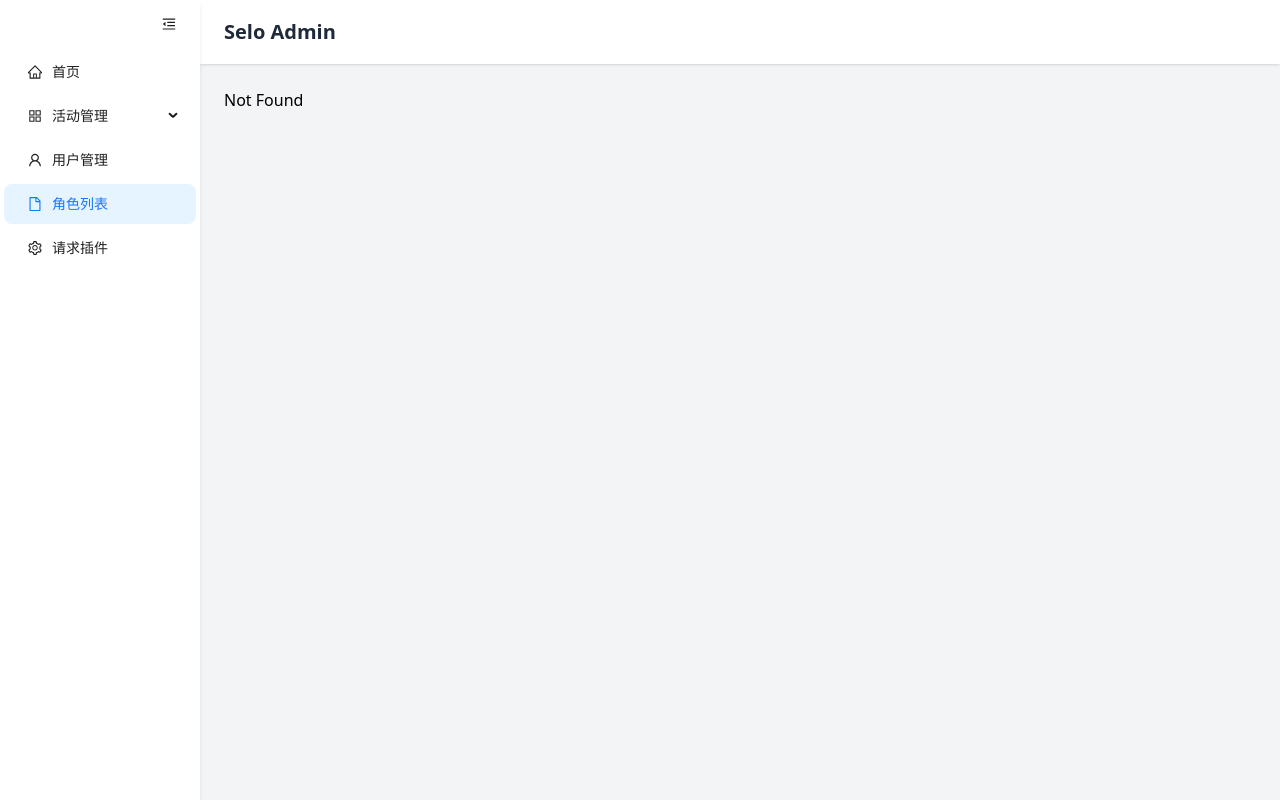
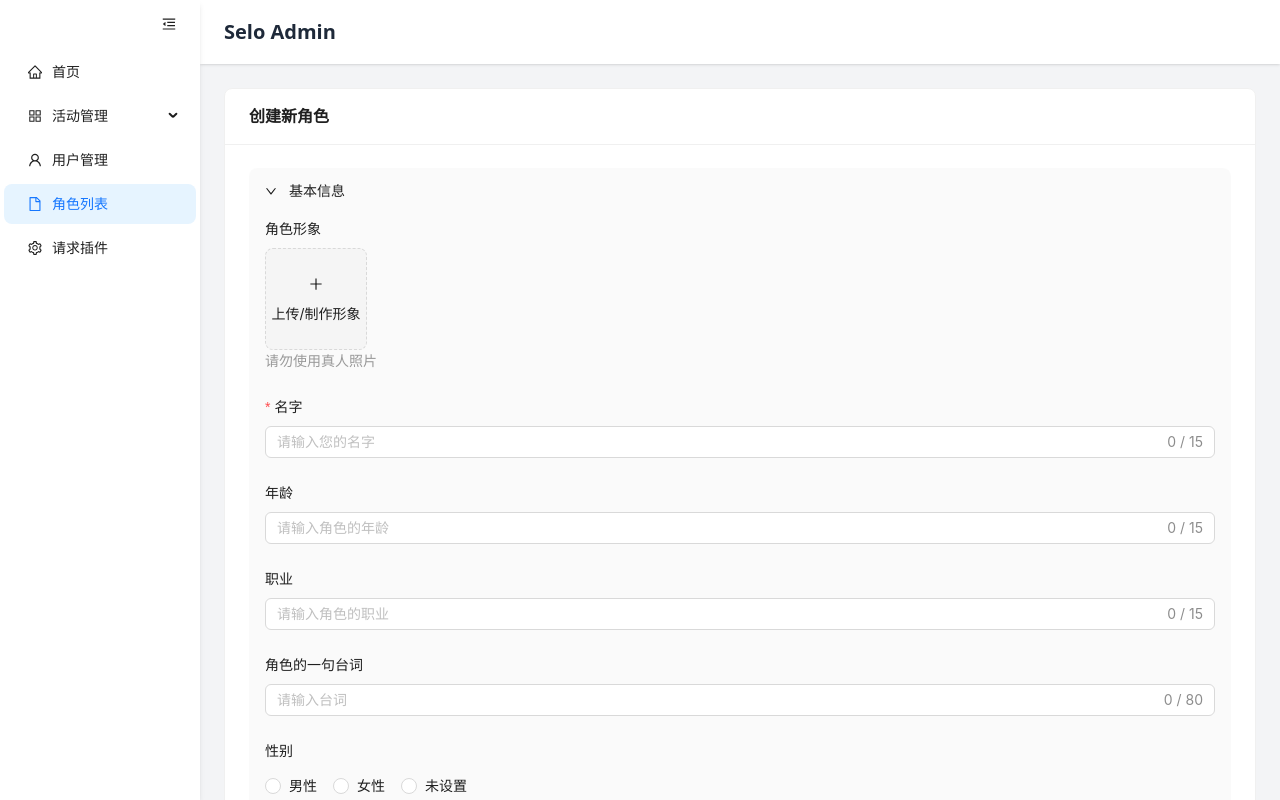
Before and after one commit to zhangxinGithub/selo-admin, a React (Vite) app: page /roles/create-role in a window 1280 px wide. Before the commit this address had no page. Built offline with nearby package versions, Linux system fonts and the light colour scheme.

Commit message:
新增角色创建页面及相关路由；优化角色列表API；调整角色路由组件的加载状态

```diff
--- a/src/api/roles.js
+++ b/src/api/roles.js
@@ -10,5 +10,9 @@ import ajax from "@/ajax/index.js";
  * @returns {Promise<Object>} - 返回角色列表和分页信息
  */
 export const getAllRoleListPage = async (params = {}) => {
-	return await ajax("/app/customRole/allRoleListPage", "POST", params);
+  return await ajax("/app/customRole/allRoleListPage", "POST", params);
 };
+
+export const addRole = async (params = {}) => {
+  return await ajax("/app/customRole/add", "POST", params);
+};
--- a/src/routeTree.gen.ts
+++ b/src/routeTree.gen.ts
@@ -17,6 +17,7 @@ import { Route as IndexImport } from './routes/index'
 import { Route as UsersIndexImport } from './routes/users/index'
 import { Route as RolesIndexImport } from './routes/roles/index'
 import { Route as RolesRoleInfoImport } from './routes/roles/role-info'
+import { Route as RolesCreateRoleImport } from './routes/roles/create-role'
 import { Route as ProductsCodeListImport } from './routes/products/code/list'
 import { Route as ProductsCodeCodeDetailImport } from './routes/products/code/code-detail'
 
@@ -58,6 +59,12 @@ const RolesRoleInfoRoute = RolesRoleInfoImport.update({
   getParentRoute: () => rootRoute,
 } as any)
 
+const RolesCreateRoleRoute = RolesCreateRoleImport.update({
+  id: '/roles/create-role',
+  path: '/roles/create-role',
+  getParentRoute: () => rootRoute,
+} as any)
+
 const ProductsCodeListRoute = ProductsCodeListImport.update({
   id: '/products/code/list',
   path: '/products/code/list',
@@ -93,6 +100,13 @@ declare module '@tanstack/react-router' {
       path: '/query'
       fullPath: '/query'
       preLoaderRoute: typeof QueryImport
+      parentRoute: typeof rootRoute
+    }
+    '/roles/create-role': {
+      id: '/roles/create-role'
+      path: '/roles/create-role'
+      fullPath: '/roles/create-role'
+      preLoaderRoute: typeof RolesCreateRoleImport
       parentRoute: typeof rootRoute
     }
     '/roles/role-info': {
@@ -139,6 +153,7 @@ export interface FileRoutesByFullPath {
   '/': typeof IndexRoute
   '/login': typeof LoginRoute
   '/query': typeof QueryRoute
+  '/roles/create-role': typeof RolesCreateRoleRoute
   '/roles/role-info': typeof RolesRoleInfoRoute
   '/roles': typeof RolesIndexRoute
   '/users': typeof UsersIndexRoute
@@ -150,6 +165,7 @@ export interface FileRoutesByTo {
   '/': typeof IndexRoute
   '/login': typeof LoginRoute
   '/query': typeof QueryRoute
+  '/roles/create-role': typeof RolesCreateRoleRoute
   '/roles/role-info': typeof RolesRoleInfoRoute
   '/roles': typeof RolesIndexRoute
   '/users': typeof UsersIndexRoute
@@ -162,6 +178,7 @@ export interface FileRoutesById {
   '/': typeof IndexRoute
   '/login': typeof LoginRoute
   '/query': typeof QueryRoute
+  '/roles/create-role': typeof RolesCreateRoleRoute
   '/roles/role-info': typeof RolesRoleInfoRoute
   '/roles/': typeof RolesIndexRoute
   '/users/': typeof UsersIndexRoute
@@ -175,6 +192,7 @@ export interface FileRouteTypes {
     | '/'
     | '/login'
     | '/query'
+    | '/roles/create-role'
     | '/roles/role-info'
     | '/roles'
     | '/users'
@@ -185,6 +203,7 @@ export interface FileRouteTypes {
     | '/'
     | '/login'
     | '/query'
+    | '/roles/create-role'
     | '/roles/role-info'
     | '/roles'
     | '/users'
@@ -195,6 +214,7 @@ export interface FileRouteTypes {
     | '/'
     | '/login'
     | '/query'
+    | '/roles/create-role'
     | '/roles/role-info'
     | '/roles/'
     | '/users/'
@@ -207,6 +227,7 @@ export interface RootRouteChildren {
   IndexRoute: typeof IndexRoute
   LoginRoute: typeof LoginRoute
   QueryRoute: typeof QueryRoute
+  RolesCreateRoleRoute: typeof RolesCreateRoleRoute
   RolesRoleInfoRoute: typeof RolesRoleInfoRoute
   RolesIndexRoute: typeof RolesIndexRoute
   UsersIndexRoute: typeof UsersIndexRoute
@@ -218,6 +239,7 @@ const rootRouteChildren: RootRouteChildren = {
   IndexRoute: IndexRoute,
   LoginRoute: LoginRoute,
   QueryRoute: QueryRoute,
+  RolesCreateRoleRoute: RolesCreateRoleRoute,
   RolesRoleInfoRoute: RolesRoleInfoRoute,
   RolesIndexRoute: RolesIndexRoute,
   UsersIndexRoute: UsersIndexRoute,
@@ -238,6 +260,7 @@ export const routeTree = rootRoute
         "/",
         "/login",
         "/query",
+        "/roles/create-role",
         "/roles/role-info",
         "/roles/",
         "/users/",
@@ -253,6 +276,9 @@ export const routeTree = rootRoute
     },
     "/query": {
       "filePath": "query.jsx"
+    },
+    "/roles/create-role": {
+      "filePath": "roles/create-role.jsx"
     },
     "/roles/role-info": {
       "filePath": "roles/role-info.jsx"
--- /dev/null
+++ b/src/routes/roles/create-role.jsx
@@ -0,0 +1,231 @@
+import { createFileRoute } from "@tanstack/react-router";
+import {
+	Card,
+	Form,
+	Input,
+	Button,
+	Space,
+	Radio,
+	Select,
+	Upload,
+	message,
+	Collapse,
+} from "antd";
+import { Link } from "@tanstack/react-router";
+import { PlusOutlined } from "@ant-design/icons";
+import { useState } from "react";
+
+const { TextArea } = Input;
+const { Panel } = Collapse;
+
+export const Route = createFileRoute("/roles/create-role")({
+	component: RouteComponent,
+});
+
+function RouteComponent() {
+	const [form] = Form.useForm();
+	const [imageUrl, setImageUrl] = useState("");
+
+	const onFinish = (values) => {
+		console.log("提交的表单数据:", values);
+		// 这里可以添加创建角色的API调用
+	};
+
+	const beforeUpload = (file) => {
+		const isJpgOrPng = file.type === "image/jpeg" || file.type === "image/png";
+		if (!isJpgOrPng) {
+			message.error("只能上传JPG/PNG格式图片!");
+		}
+		const isLt2M = file.size / 1024 / 1024 < 2;
+		if (!isLt2M) {
+			message.error("图片大小不能超过2MB!");
+		}
+		return isJpgOrPng && isLt2M;
+	};
+
+	const handleChange = (info) => {
+		if (info.file.status === "done") {
+			// 假设服务器返回图片URL
+			setImageUrl(info.file.response.url);
+		}
+	};
+
+	const uploadButton = (
+		<div>
+			<PlusOutlined />
+			<div style={{ marginTop: 8 }}>上传/制作形象</div>
+		</div>
+	);
+
+	return (
+		<Card title="创建新角色">
+			<Form form={form} layout="vertical" onFinish={onFinish}>
+				<Collapse defaultActiveKey={["1"]} bordered={false}>
+					<Panel header="基本信息" key="1">
+						<Form.Item name="avatar" label="角色形象">
+							<Upload
+								name="avatar"
+								listType="picture-card"
+								className="avatar-uploader"
+								showUploadList={false}
+								beforeUpload={beforeUpload}
+								onChange={handleChange}
+							>
+								{imageUrl ? (
+									<img src={imageUrl} alt="avatar" style={{ width: "100%" }} />
+								) : (
+									uploadButton
+								)}
+							</Upload>
+							<div style={{ color: "#999" }}>请勿使用真人照片</div>
+						</Form.Item>
+
+						<Form.Item
+							name="name"
+							label="名字"
+							rules={[{ required: true, message: "请输入角色名称" }]}
+						>
+							<Input placeholder="请输入您的名字" maxLength={15} showCount />
+						</Form.Item>
+
+						<Form.Item name="age" label="年龄">
+							<Input placeholder="请输入角色的年龄" maxLength={15} showCount />
+						</Form.Item>
+
+						<Form.Item name="occupation" label="职业">
+							<Input placeholder="请输入角色的职业" maxLength={15} showCount />
+						</Form.Item>
+
+						<Form.Item name="catchPhrase" label="角色的一句台词">
+							<Input placeholder="请输入台词" maxLength={80} showCount />
+						</Form.Item>
+
+						<Form.Item name="gender" label="性别">
+							<Radio.Group>
+								<Radio value="male">男性</Radio>
+								<Radio value="female">女性</Radio>
+								<Radio value="none">未设置</Radio>
+							</Radio.Group>
+						</Form.Item>
+
+						<Form.Item name="basicInfo" label="基本信息">
+							<TextArea
+								placeholder="请填写背景、家庭、MBTI、身高等信息。"
+								rows={4}
+								maxLength={700}
+								showCount
+							/>
+						</Form.Item>
+					</Panel>
+
+					<Panel header="角色详细设置" key="2">
+						<Form.Item name="likes" label="喜欢">
+							<TextArea
+								placeholder="请输入角色喜欢的东西"
+								rows={3}
+								maxLength={50}
+								showCount
+							/>
+						</Form.Item>
+
+						<Form.Item name="dislikes" label="不喜欢">
+							<TextArea
+								placeholder="请输入角色不喜欢的东西"
+								rows={3}
+								maxLength={50}
+								showCount
+							/>
+						</Form.Item>
+
+						<Form.Item name="personality" label="性格">
+							<TextArea
+								placeholder="请填写角色性格"
+								rows={4}
+								maxLength={700}
+								showCount
+							/>
+						</Form.Item>
+
+						<Form.Item name="speakingStyle" label="说话风格与习惯">
+							<TextArea
+								placeholder="请输入示例"
+								rows={4}
+								maxLength={700}
+								showCount
+							/>
+						</Form.Item>
+					</Panel>
+
+					<Panel header="第一次聊天场景" key="3">
+						<Form.Item name="scenarioScript" label="情境脚本">
+							<TextArea
+								placeholder="请输入情境脚本"
+								rows={4}
+								maxLength={700}
+								showCount
+							/>
+						</Form.Item>
+
+						<Form.Item name="characterDialog" label="角色对话">
+							<TextArea
+								placeholder="请输入角色对话"
+								rows={4}
+								maxLength={700}
+								showCount
+							/>
+						</Form.Item>
+					</Panel>
+
+					<Panel header="其他设置" key="4">
+						<Form.Item name="story" label="故事">
+							<TextArea
+								placeholder="请输入大叙述"
+								rows={4}
+								maxLength={700}
+								showCount
+							/>
+						</Form.Item>
+
+						<Form.Item name="category" label="类别">
+							<Select placeholder="请选择">
+								<Select.Option value="friend">朋友</Select.Option>
+								<Select.Option value="lover">恋人</Select.Option>
+								<Select.Option value="family">家人</Select.Option>
+								<Select.Option value="other">其他</Select.Option>
+							</Select>
+						</Form.Item>
+
+						<Form.Item name="tags" label="标签">
+							<Select placeholder="请选择" mode="multiple">
+								<Select.Option value="cute">可爱</Select.Option>
+								<Select.Option value="mature">成熟</Select.Option>
+								<Select.Option value="funny">搞笑</Select.Option>
+								<Select.Option value="serious">严肃</Select.Option>
+							</Select>
+						</Form.Item>
+
+						<Form.Item name="introduction" label="简介">
+							<TextArea
+								placeholder="请输入简介"
+								rows={4}
+								maxLength={700}
+								showCount
+							/>
+						</Form.Item>
+					</Panel>
+				</Collapse>
+
+				<Form.Item style={{ marginTop: 16 }}>
+					<Space>
+						<Button type="primary" htmlType="submit">
+							保存
+						</Button>
+						<Link to="/roles/">
+							<Button>取消</Button>
+						</Link>
+					</Space>
+				</Form.Item>
+			</Form>
+		</Card>
+	);
+}
--- a/src/routes/roles/index.jsx
+++ b/src/routes/roles/index.jsx
@@ -11,12 +11,7 @@ export const Route = createFileRoute("/roles/")({
 });
 
 function RouteComponent() {
-	const {
-		isPending,
-		error,
-		data = { list: [] },
-		isFetching,
-	} = useQuery({
+	const { isPending, error, data, isFetching } = useQuery({
 		queryKey: ["roles", "list"],
 		queryFn: () =>
 			getAllRoleListPage({
@@ -26,6 +21,9 @@ function RouteComponent() {
 				},
 				searchText: searchText,
 			}),
+		initialData: {
+			list: [],
+		},
 	});
 
 	console.log("数据", data);
@@ -119,7 +117,7 @@ function RouteComponent() {
 				dataSource={data.list}
 				rowKey="id"
 				pagination={pagination}
-				loading={isFetching}
+				loading={isPending}
 				onChange={handleTableChange}
 				scroll={{ x: 1000 }}
 			/>
--- a/src/routes/roles/role-info.jsx
+++ b/src/routes/roles/role-info.jsx
@@ -1,7 +1,9 @@
-import { PlusOutlined } from "@ant-design/icons";
+import { PlusOutlined, HomeOutlined, UserOutlined } from "@ant-design/icons";
 import { createFileRoute } from "@tanstack/react-router";
-import { Link } from "@tanstack/react-router";
+import { useQuery, useMutation } from "@tanstack/react-query";
+import { Link, useNavigate } from "@tanstack/react-router";
 import {
+	Breadcrumb,
 	Button,
 	Card,
 	Collapse,
@@ -25,10 +27,45 @@ export const Route = createFileRoute("/roles/role-info")({
 function RouteComponent() {
 	const [form] = Form.useForm();
 	const [imageUrl, setImageUrl] = useState("");
+	const navigate = useNavigate();
+
+	// 创建角色的API调用函数
+	const createRole = async (roleData) => {
+		// 这里替换为实际的API调用
+		const response = await fetch("/api/roles", {
+			method: "POST",
+			headers: {
+				"Content-Type": "application/json",
+			},
+			body: JSON.stringify(roleData),
+		});
+
+		if (!response.ok) {
+			throw new Error("创建角色失败");
+		}
+
+		return await response.json();
+	};
+
+	// 使用useMutation处理角色创建
+	const createRoleMutation = useMutation({
+		mutationFn: createRole,
+		onSuccess: (data) => {
+			message.success("角色创建成功！");
+			navigate({ to: "/roles/" });
+		},
+		onError: (error) => {
+			message.error(`提交失败: ${error.message}`);
+		},
+	});
 
 	const onFinish = (values) => {
 		console.log("提交的表单数据:", values);
-		// 这里可以添加创建角色的API调用
+		// 调用mutation提交数据
+		createRoleMutation.mutate({
+			...values,
+			avatar: imageUrl, // 确保头像URL也被提交
+		});
 	};
 
 	const beforeUpload = (file) => {
@@ -58,7 +95,23 @@ function RouteComponent() {
 	);
 
 	return (
-		<Card title="创建新角色">
+		<>
+			<Breadcrumb
+				style={{ marginBottom: 16 }}
+				items={[
+					{
+						title: (
+							<Link to="/roles">
+								<span>角色管理</span>
+							</Link>
+						),
+					},
+					{
+						title: "创建角色",
+					},
+				]}
+			/>
+			<Card title="">
 				<Form form={form} layout="vertical" onFinish={onFinish}>
 					<Collapse defaultActiveKey={["1"]} bordered={false}>
 						<Panel header="基本信息" key="1">
@@ -72,7 +125,11 @@ function RouteComponent() {
 									onChange={handleChange}
 								>
 									{imageUrl ? (
-									<img src={imageUrl} alt="avatar" style={{ width: "100%" }} />
+										<img
+											src={imageUrl}
+											alt="avatar"
+											style={{ width: "100%" }}
+										/>
 									) : (
 										uploadButton
 									)}
@@ -89,11 +146,19 @@ function RouteComponent() {
 							</Form.Item>
 
 							<Form.Item name="age" label="年龄">
-							<Input placeholder="请输入角色的年龄" maxLength={15} showCount />
+								<Input
+									placeholder="请输入角色的年龄"
+									maxLength={15}
+									showCount
+								/>
 							</Form.Item>
 
 							<Form.Item name="occupation" label="职业">
-							<Input placeholder="请输入角色的职业" maxLength={15} showCount />
+								<Input
+									placeholder="请输入角色的职业"
+									maxLength={15}
+									showCount
+								/>
 							</Form.Item>
 
 							<Form.Item name="catchPhrase" label="角色的一句台词">
@@ -217,8 +282,12 @@ function RouteComponent() {
 
 					<Form.Item style={{ marginTop: 16 }}>
 						<Space>
-						<Button type="primary" htmlType="submit">
-							保存
+							<Button
+								type="primary"
+								htmlType="submit"
+								loading={createRoleMutation.isPending}
+							>
+								{createRoleMutation.isPending ? "提交中..." : "保存"}
 							</Button>
 							<Link to="/roles/">
 								<Button>取消</Button>
@@ -227,5 +296,6 @@ function RouteComponent() {
 					</Form.Item>
 				</Form>
 			</Card>
+		</>
 	);
 }
```
Lines whose indentation alone changed are shown as unchanged.
